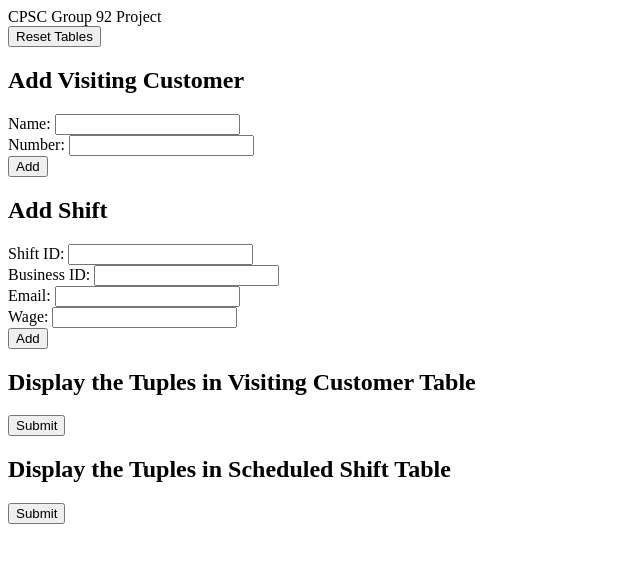
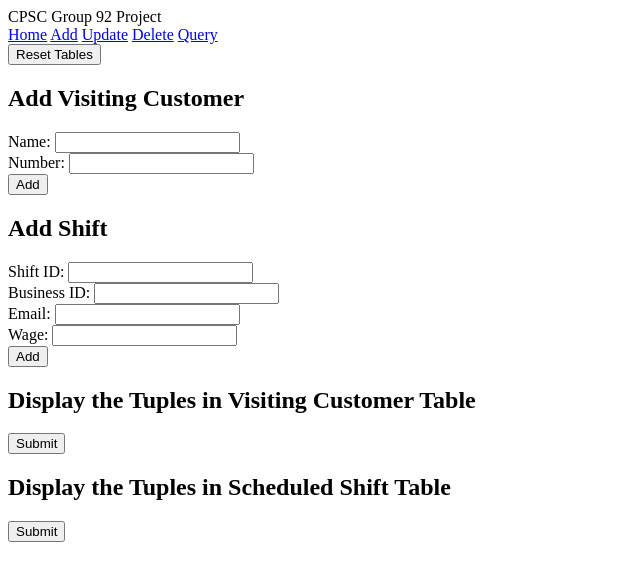
Before and after one commit to JLSellorsIII/304DatabaseProject, a PHP site: page / in a window 1280 px wide. Shown: the top 581 px of the page, without its empty margins (0-640 px from the left). Run offline with PHP 8.4, Linux system fonts and the light colour scheme.

Commit message:
Added Navigation header

```diff
--- a/index.php
+++ b/index.php
@@ -2,12 +2,22 @@
 	<head>CPSC Group 92 Project</head>
 
 	<body>
+		<div class="header">
+			<a href="#home">Home</a>
+			<a href="#additions">Add</a>
+			<a href="#updates">Update</a>
+			<a href="#deletes">Delete</a>
+			<a href="#queries">Query</a>
+		</div>
+		<div id="home">
 			<div class="op-container">
 				<form method="GET" action="index.php">
 					<input type="hidden" value="initTables" name="initTables">
 					<input type="submit" value="Reset Tables" name="initTables">
 				</form>
 			</div>
+		</div>
+		<div id="additions">
 			<div class="op-container">
 				<h2>Add Visiting Customer</h2>
 				<form method="POST" action="index.php">
@@ -26,6 +36,12 @@
 					<input type="submit" value="Add" name="addShift">
 				</form>
 			</div>
+		</div>
+		<div id="updates">
+		</div>
+		<div id="deletes">
+		</div>
+		<div id="queries">
 			<div class="op-container">
 				<h2>Display the Tuples in Visiting Customer Table</h2>
 				<form method="GET" action="index.php">
@@ -40,7 +56,9 @@
 					<input type="submit" name="displayScheduledShift"></p>
 				</form>
 			</div>
+		</div>
 	</body>
+
 <?php
 	$success = True;
 	$db_conn = NULL;
```
Lines whose indentation alone changed are shown as unchanged.
